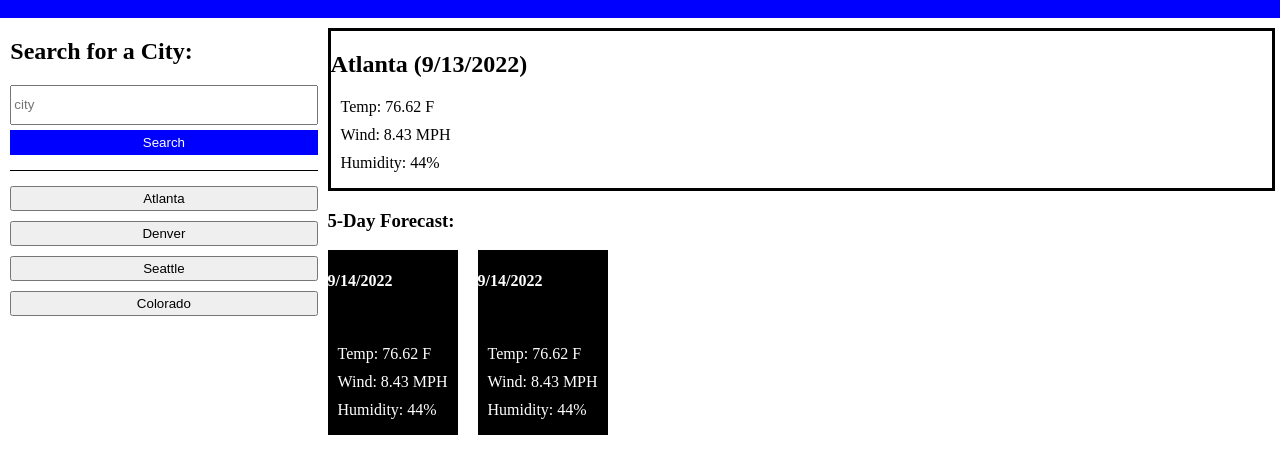
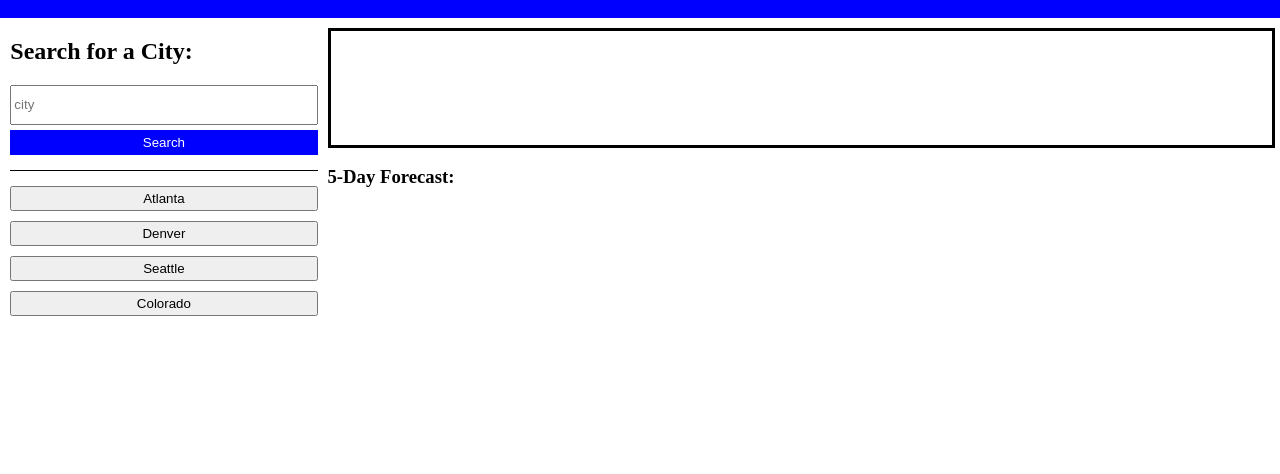
Before and after one commit to dvdfml/Weather-Dashboard, a plain HTML site: page index.html in a window 1280 px wide. Shown: the part 62-536 px from the top of the page. Drawn offline with Linux system fonts and the light colour scheme.

Commit message:
Removed placeholders for current weatherd and forecast

```diff
--- a/index.html
+++ b/index.html
@@ -28,32 +28,18 @@
         </aside>
         <section>
             <div id="city-card">
-                <h2 id="card-heading">Atlanta (9/13/2022)</h2>
-                <ul>
-                    <li>Temp: 76.62 F</li>
-                    <li>Wind: 8.43 MPH</li>
-                    <li>Humidity: 44%</li>
-                </ul>
             </div>
             <div id="forecast">
                 <h3>5-Day Forecast:</h3>
-                <div id="forecast-card">
-                    <h4>9/14/2022</h4>
-                    <img>
-                    <ul>
-                        <li>Temp: 76.62 F</li>
-                        <li>Wind: 8.43 MPH</li>
-                        <li>Humidity: 44%</li>
-                    </ul>
+                <div id="forecast-card-1" class="forecast-card">
                 </div>
-                <div id="forecast-card">
-                    <h4>9/14/2022</h4>
-                    <img>
-                    <ul>
-                        <li>Temp: 76.62 F</li>
-                        <li>Wind: 8.43 MPH</li>
-                        <li>Humidity: 44%</li>
-                    </ul>
+                <div id="forecast-card-2" class="forecast-card">
+                </div>
+                <div id="forecast-card-3" class="forecast-card">
+                </div>
+                <div id="forecast-card-4" class="forecast-card">
+                </div>
+                <div id="forecast-card-5" class="forecast-card">
                 </div>
             </div>
         </section>
```
